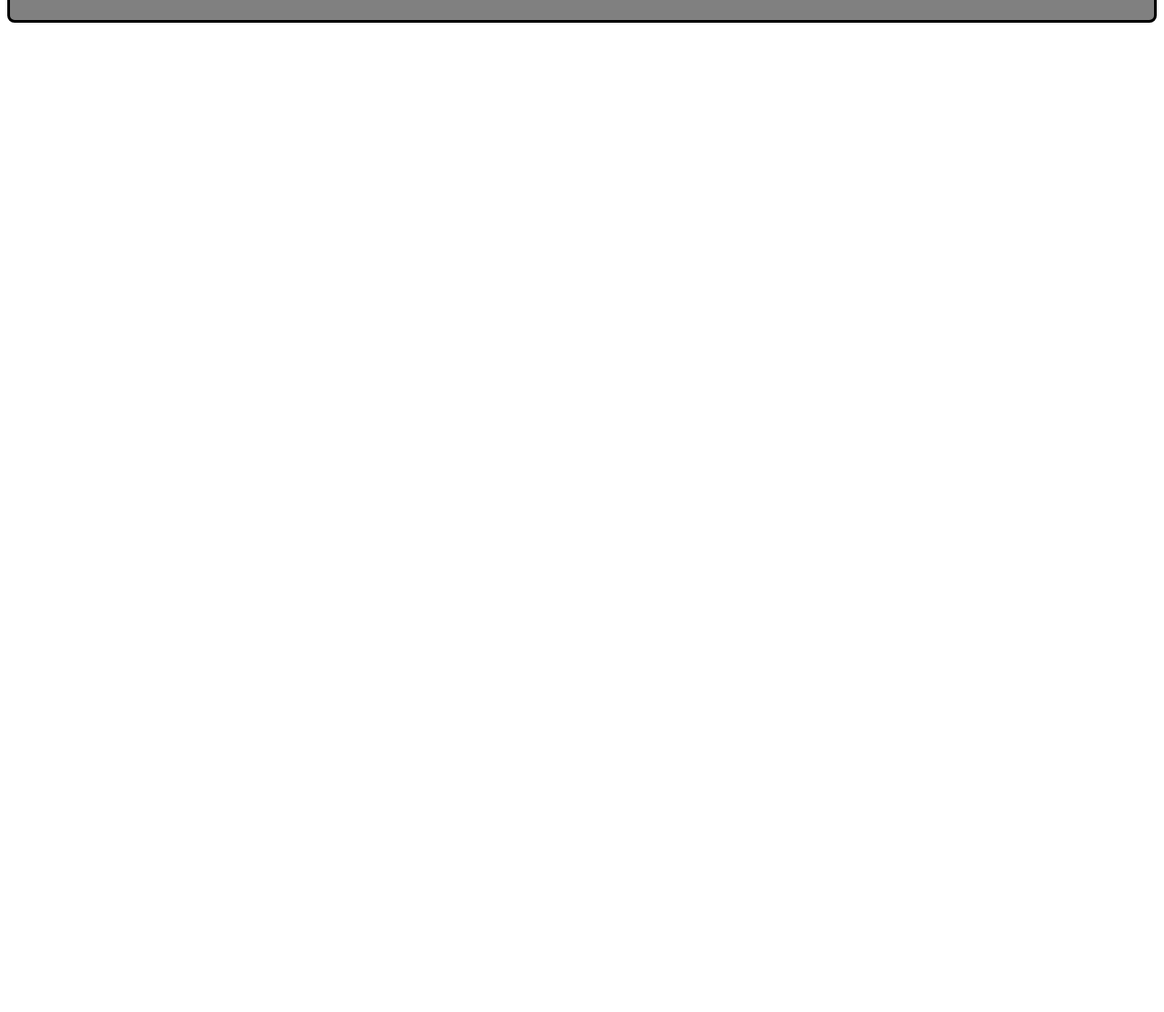
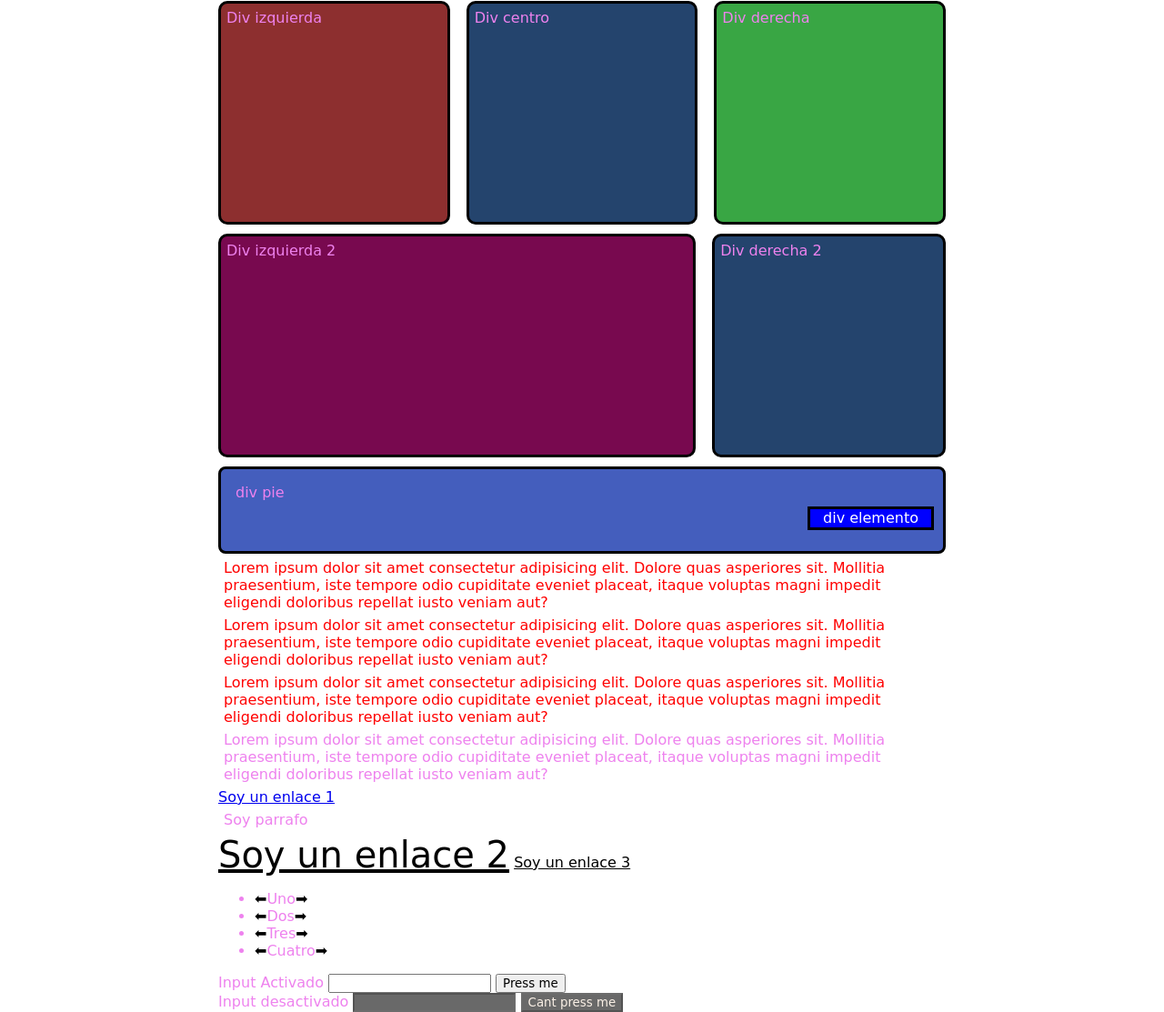
Before and after one commit to Jableed43/cepit-balcarce, a plain HTML site: page clase-HTML-2/layout/index.html in a window 1280 px wide. Shown: the part 109-1222 px from the top of the page at 91% size. Before the commit the page ends 800 px from the top, so only its background shows below. Drawn offline with Linux system fonts and the light colour scheme.

Commit message:
clase-21-11-2024

```diff
--- a/clase-HTML-2/layout/index.html
+++ b/clase-HTML-2/layout/index.html
@@ -9,14 +9,89 @@
   <body>
     <section class="section-encabezado">
       <div>
-        <div class="div-encabezado">Div Encabezado</div>
-        <div class="div-logo">Div Logo</div>
+        <div class="div-encabezado"><p>Div Encabezado</p></div>
+        <div class="div-logo"><p>Div Logo</p></div>
       </div>
 
       <div>
-        <div class="div-menu-1">div Menu 1</div>
-        <div class="div-menu-2">div Menu 2</div>
+        <div class="div-menu-1"><p>div Menu 1</p></div>
+        <div class="div-menu-2"><p>div Menu 2</p></div>
       </div>
     </section>
+
+    <section class="section-3divs">
+      <div><p>Div izquierda</p></div>
+      <div><p>Div centro</p></div>
+      <div><p>Div derecha</p></div>
+    </section>
+
+    <section class="section-2divs">
+      <div><p>Div izquierda 2</p></div>
+      <div><p>Div derecha 2</p></div>
+    </section>
+
+    <section class="section-footer">
+      <div class="div-pie">
+        <p>div pie</p>
+      </div>
+      <div class="div-elemento"><p>div elemento</p></div>
+    </section>
+
+    <div class="div-ejemplo-1">
+      <p>
+        Lorem ipsum dolor sit amet consectetur adipisicing elit. Dolore quas
+        asperiores sit. Mollitia praesentium, iste tempore odio cupiditate
+        eveniet placeat, itaque voluptas magni impedit eligendi doloribus
+        repellat iusto veniam aut?
+      </p>
+      <p>
+        Lorem ipsum dolor sit amet consectetur adipisicing elit. Dolore quas
+        asperiores sit. Mollitia praesentium, iste tempore odio cupiditate
+        eveniet placeat, itaque voluptas magni impedit eligendi doloribus
+        repellat iusto veniam aut?
+      </p>
+      <p>
+        Lorem ipsum dolor sit amet consectetur adipisicing elit. Dolore quas
+        asperiores sit. Mollitia praesentium, iste tempore odio cupiditate
+        eveniet placeat, itaque voluptas magni impedit eligendi doloribus
+        repellat iusto veniam aut?
+      </p>
+      <article>
+        <div>
+          <p>
+            Lorem ipsum dolor sit amet consectetur adipisicing elit. Dolore quas
+            asperiores sit. Mollitia praesentium, iste tempore odio cupiditate
+            eveniet placeat, itaque voluptas magni impedit eligendi doloribus
+            repellat iusto veniam aut?
+          </p>
+        </div>
+      </article>
+    </div>
+    <div class="parrafo-enlace">
+      <a href="http://www.google.com">Soy un enlace 1</a>
+      <p>Soy parrafo</p>
+      <a href="http://www.google.com">Soy un enlace 2</a>
+      <a class="link-3" href="http://www.google.com">Soy un enlace 3</a>
+    </div>
+
+    <ul>
+      <li>Uno</li>
+      <li>Dos</li>
+      <li>Tres</li>
+      <li>Cuatro</li>
+    </ul>
+
+    <div class="active">
+      <label>Input Activado</label>
+      <input type="text" />
+      <button>Press me</button>
+    </div>
+
+    <div class="disabled">
+      <label>Input desactivado<label>
+      <input disabled type="text" />
+      <button disabled >Cant press me</button>
+    </div>
+
   </body>
 </html>
--- a/clase-HTML-2/layout/style.css
+++ b/clase-HTML-2/layout/style.css
@@ -1,6 +1,20 @@
+* {
+  font-family: cursive;
+}
+
+body {
+  width: 800px;
+  margin: auto;
+  color: violet;
+}
+
+p {
+  margin: 6px;
+}
+
 .section-encabezado {
   display: flex;
-  height: 100px;
+  min-height: 70px;
   background-color: gray;
   border: black solid;
   border-radius: 8px;
@@ -32,6 +46,7 @@
 .div-menu-1,
 .div-menu-2 {
   color: white;
+  border: solid black;
 }
 
 .div-logo {
@@ -54,3 +69,128 @@
   align-self: flex-end;
   width: 100%;
 }
+
+.section-3divs,
+.section-2divs {
+  gap: 18px;
+  display: flex;
+  margin-top: 2px;
+  justify-content: center;
+}
+
+.section-3divs div,
+.section-2divs div {
+  width: 32%;
+  border: solid black;
+  height: 240px;
+  border-radius: 10px;
+}
+
+/* ¿Como puedo darle color a cada uno de mis primeros tres divs de mi contenedor
+ que es de la clase .section-3divs? */
+
+.section-3divs {
+  div {
+    &:nth-child(1) {
+      background-color: rgb(141, 47, 47);
+    }
+    &:nth-child(2) {
+      background-color: rgb(36, 68, 109);
+    }
+    &:nth-child(3) {
+      background-color: rgb(57, 166, 68);
+    }
+  }
+}
+
+/* El calc permite calcular valores dinamicamente */
+/* Por ejemplo, nuestro primer hijo debe ser el doble de ancho que 2 divs que miden 32% más el tamaño del gap */
+.section-2divs :first-child {
+  width: calc(32% * 2 + 18px);
+}
+
+.section-2divs {
+  margin-top: 10px;
+}
+
+.section-2divs {
+  div {
+    &:nth-child(1) {
+      background-color: rgb(120, 9, 79);
+    }
+    &:nth-child(2) {
+      background-color: rgb(36, 68, 109);
+    }
+  }
+}
+
+.section-footer {
+  margin-top: 10px;
+  display: flex;
+  min-height: 70px;
+  background-color: rgb(68, 94, 189);
+  border: black solid;
+  border-radius: 8px;
+  flex-direction: column;
+  padding: 10px;
+}
+
+.section-footer .div-elemento {
+  align-self: end;
+  border: solid black;
+  background-color: blue;
+  color: white;
+  text-align: center;
+  line-height: 8px;
+  padding: 0 8px;
+}
+
+.div-elemento {
+  display: flex;
+}
+
+/* Solo sirve para hijos directos */
+.div-ejemplo-1 > p {
+  color: red;
+}
+
+/* Este selector, toma elementos hermanos donde p y a comparten padre */
+p + a {
+  color: blue;
+  font-size: 40px;
+}
+
+.parrafo-enlace p ~ a {
+  color: black;
+}
+
+ul li::before {
+  content: "⬅";
+  color: black;
+}
+
+ul li::after {
+  content: "➡";
+  color: black;
+}
+
+input:disabled,
+button:disabled {
+  background-color: dimgrey;
+  color: linen;
+  opacity: 1;
+  cursor: not-allowed;
+}
+
+button,
+li {
+  cursor: pointer;
+}
+
+button:hover {
+  background-color: green;
+}
+
+button:disabled:hover {
+  background-color: red;
+}
```
